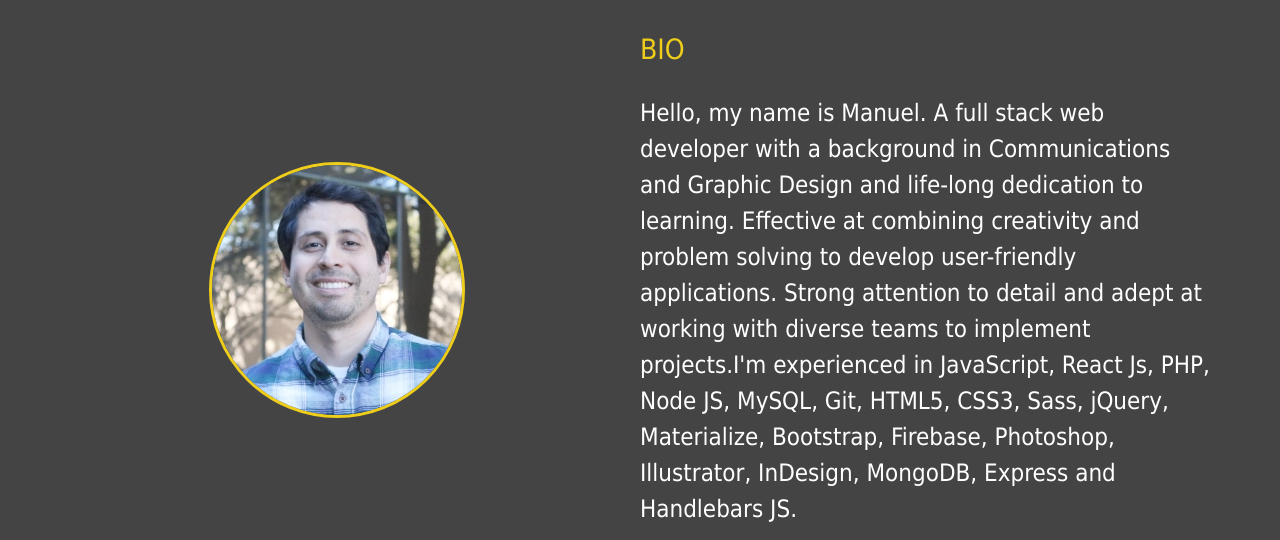
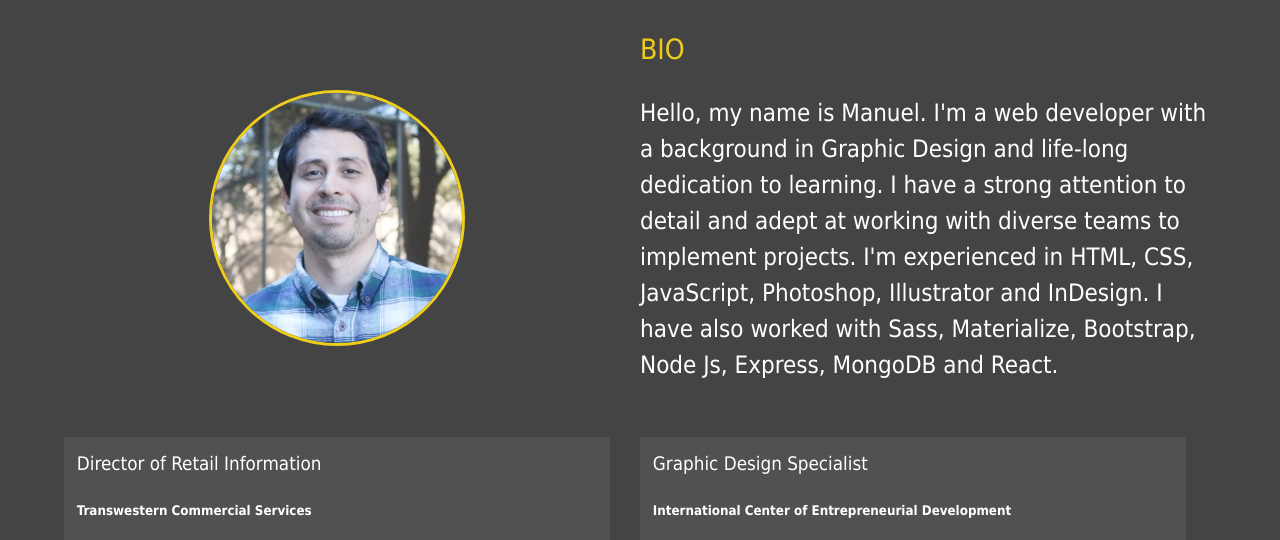
Before and after one commit to Manuel-Padilla/modern_portfolio, a website: page dist/about.html in a window 1280 px wide. Shown: the part 253-793 px from the top of the page. Drawn offline with Linux system fonts and the light colour scheme.

Commit message:
modified about text

```diff
--- a/dist/about.html
+++ b/dist/about.html
@@ -51,10 +51,7 @@
         <div class="bio">
           <h3 class="text-secondary">BIO</h3>
           <p>
-            Hello, my name is Manuel. A full stack web developer with a background in Communications and Graphic Design and life-long dedication to learning. Effective at combining creativity and problem solving to develop user-friendly applications. Strong attention to detail and adept at working with diverse teams to implement projects.I'm experienced in JavaScript, React Js,
-            PHP, Node JS, MySQL, Git, HTML5, CSS3, Sass, jQuery, Materialize,
-            Bootstrap, Firebase, Photoshop, Illustrator, InDesign, MongoDB,
-            Express and Handlebars JS.
+            Hello, my name is Manuel. I'm a web developer with a background in Graphic Design and life-long dedication to learning. I have a strong attention to detail and adept at working with diverse teams to implement projects. I'm experienced in HTML, CSS, JavaScript, Photoshop, Illustrator and InDesign. I have also worked with Sass, Materialize, Bootstrap, Node Js, Express, MongoDB and React.
           </p>
         </div>
 
--- a/dist/css/main.css
+++ b/dist/css/main.css
@@ -301,11 +301,11 @@ main#home h1 {
   height: 60px;
 }
 
-/* @media screen and (min-width: 1171px) {
+@media screen and (min-width: 1171px) {
   .projects {
-    grid-template-columns: repeat(4, 1fr);
+    grid-template-columns: repeat(3, 1fr);
   }
-} */
+}
 
 @media screen and (min-width: 769px) and (max-width: 1170px) {
   .projects {
```
